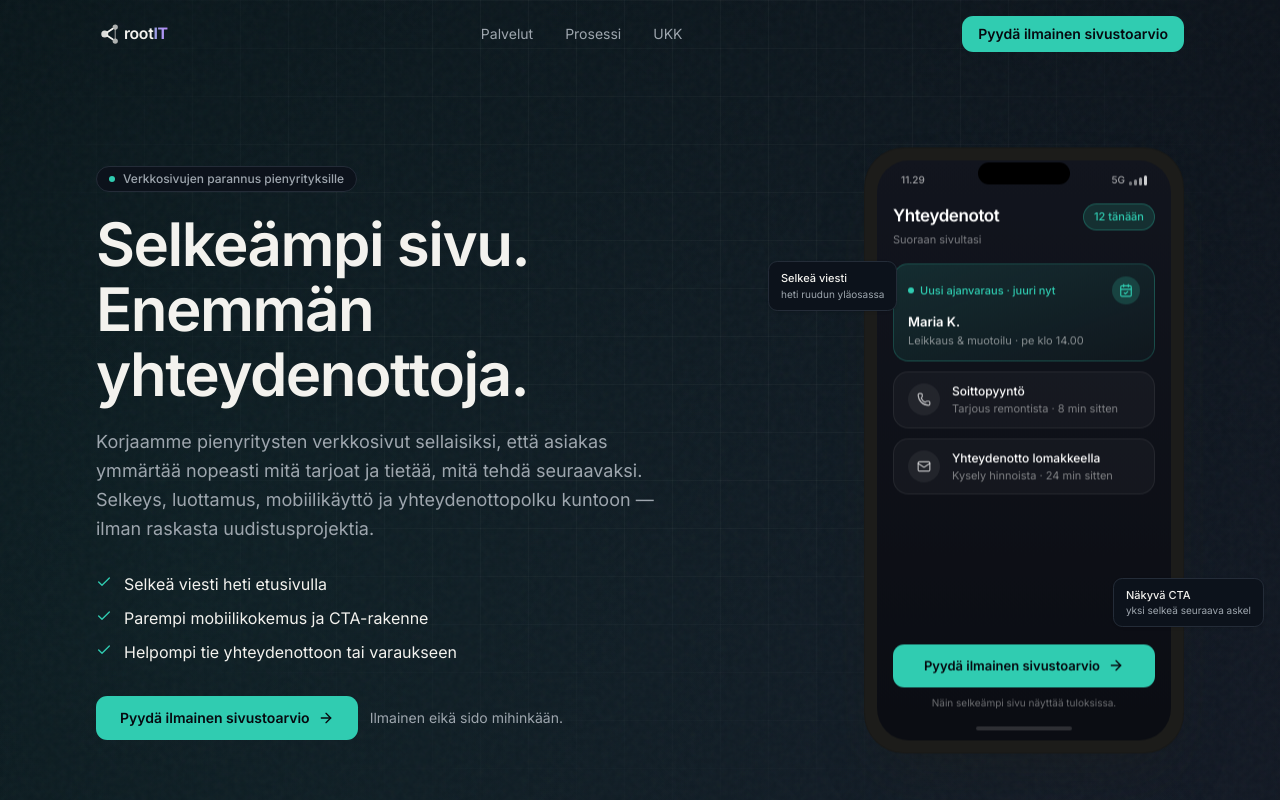
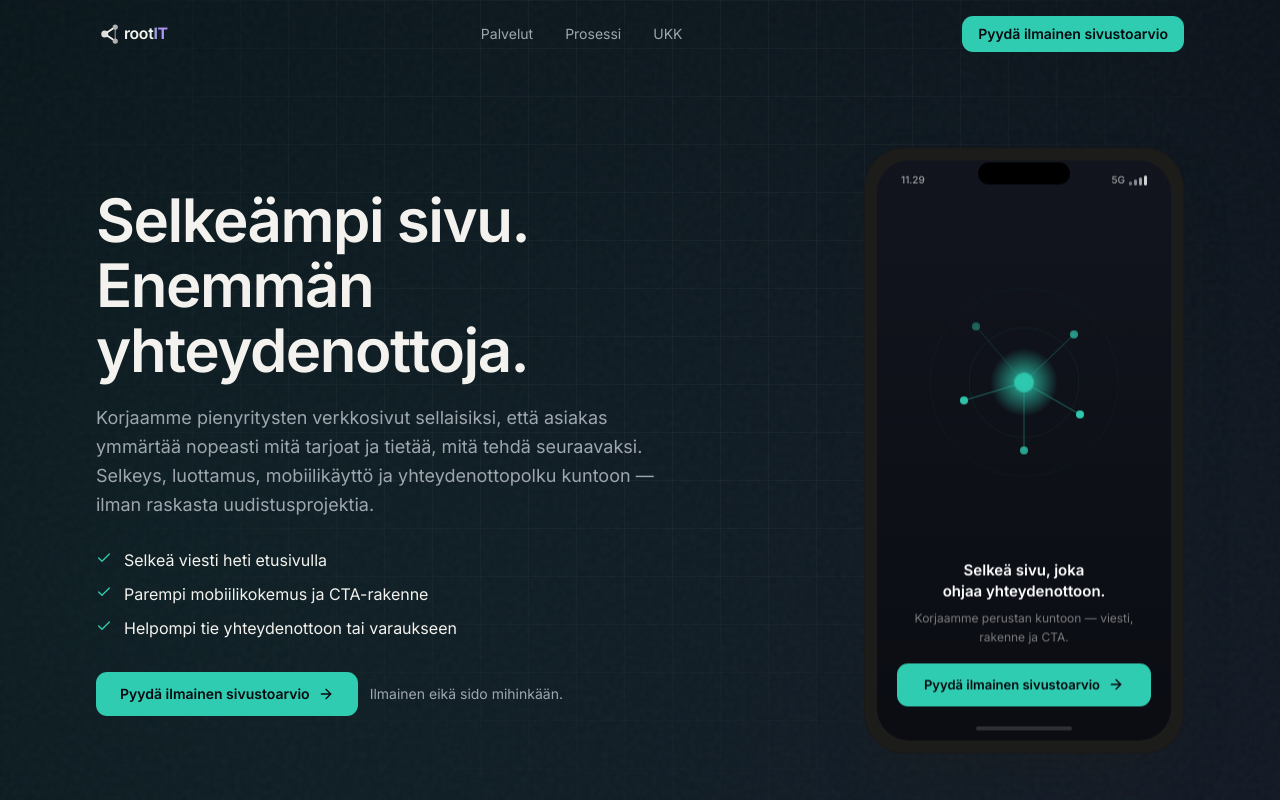
Before and after one commit to joonaskoskinen/rootit, a Next.js app: page / in a window 1280 px wide. Shown: the top 800 px of the page. Built offline with nearby package versions, Linux system fonts and the light colour scheme.

Commit message:
feat: add new root/node motif animations and update hero component text
Co-authored-by: joonaskoskinen <149376043+joonaskoskinen@users.noreply.github.com>

```diff
--- a/app/globals.css
+++ b/app/globals.css
@@ -187,6 +187,39 @@
   animation: rootit-reveal 0.7s cubic-bezier(0.22, 1, 0.36, 1) forwards;
 }
 
+/* Phone default face — root/node motif */
+@keyframes root-ring {
+  0% { transform: scale(0.5); opacity: 0.6; }
+  100% { transform: scale(1.6); opacity: 0; }
+}
+@keyframes root-core {
+  0%, 100% { opacity: 1; transform: scale(1); transform-origin: center; }
+  50% { opacity: 0.85; transform: scale(1.15); }
+}
+@keyframes root-node {
+  0%, 100% { opacity: 0.35; }
+  50% { opacity: 1; }
+}
+@keyframes root-line {
+  0%, 100% { stroke-opacity: 0.15; }
+  50% { stroke-opacity: 0.5; }
+}
+.animate-root-ring {
+  animation: root-ring 3.9s ease-out infinite;
+  transform-box: view-box;
+}
+.animate-root-core {
+  animation: root-core 3s ease-in-out infinite;
+  transform-box: fill-box;
+  transform-origin: center;
+}
+.animate-root-node {
+  animation: root-node 2.4s ease-in-out infinite;
+}
+.animate-root-line {
+  animation: root-line 2.4s ease-in-out infinite;
+}
+
 @media (prefers-reduced-motion: reduce) {
   *, *::before, *::after {
     animation-duration: 0.01ms !important;
--- a/components/hero.tsx
+++ b/components/hero.tsx
@@ -20,13 +20,8 @@ export function Hero() {
         <div className="grid items-center gap-12 lg:grid-cols-[1fr_340px] lg:gap-16">
           {/* Copy */}
           <div className="order-2 lg:order-1">
-            <div className="reveal inline-flex items-center gap-2 rounded-full border border-border bg-card px-3 py-1 text-xs font-medium text-muted-foreground">
-              <span className="h-1.5 w-1.5 rounded-full bg-primary" />
-              Verkkosivujen parannus pienyrityksille
-            </div>
-
             <h1
-              className="reveal mt-5 text-balance text-4xl font-semibold leading-[1.08] tracking-tight text-foreground sm:text-5xl lg:text-6xl"
+              className="reveal text-balance text-4xl font-semibold leading-[1.08] tracking-tight text-foreground sm:text-5xl lg:text-6xl"
               style={{ animationDelay: "60ms" }}
             >
               Selkeämpi sivu.
--- a/components/phone-mockup.tsx
+++ b/components/phone-mockup.tsx
@@ -8,15 +8,7 @@ import {
   useImperativeHandle,
   type PointerEvent,
 } from "react"
-import {
-  ArrowLeft,
-  ArrowRight,
-  Loader2,
-  CheckCircle2,
-  CalendarCheck,
-  Phone,
-  Mail,
-} from "lucide-react"
+import { ArrowLeft, ArrowRight, Loader2, CheckCircle2 } from "lucide-react"
 import { cn } from "@/lib/utils"
 
 export interface PhoneMockupRef {
@@ -116,16 +108,6 @@ export const PhoneMockup = forwardRef<PhoneMockupRef>(function PhoneMockup(_, re
 
   return (
     <div className="relative w-full max-w-[280px] [perspective:1400px] sm:max-w-[320px]">
-      {/* Floating annotation chips — framing signals, kept clear of screen content */}
-      <div className="pointer-events-none absolute -left-24 top-28 z-20 hidden rounded-md border border-border bg-card px-3 py-2 shadow-sm xl:block">
-        <p className="text-[11px] font-medium text-foreground">Selkeä viesti</p>
-        <p className="text-[10px] text-muted-foreground">heti ruudun yläosassa</p>
-      </div>
-      <div className="pointer-events-none absolute -right-20 bottom-32 z-20 hidden rounded-md border border-border bg-card px-3 py-2 shadow-sm xl:block">
-        <p className="text-[11px] font-medium text-foreground">Näkyvä CTA</p>
-        <p className="text-[10px] text-muted-foreground">yksi selkeä seuraava askel</p>
-      </div>
-
       <div
         ref={tiltRef}
         onPointerMove={handlePointerMove}
@@ -163,78 +145,108 @@ export const PhoneMockup = forwardRef<PhoneMockupRef>(function PhoneMockup(_, re
 
               {/* Sliding container */}
               <div className="relative flex flex-1 overflow-hidden">
-                {/* Inbound feed (default face) — the result of a clearer site */}
+                {/* Default face — an on-brand animation (root/node motif) + the one CTA */}
                 <div
                   className={cn(
-                    "flex w-full flex-col px-4 pt-4 transition-all duration-500 ease-out sm:px-4",
+                    "flex w-full flex-col px-5 pt-4 transition-all duration-500 ease-out",
                     showForm ? "-translate-x-full opacity-0" : "translate-x-0 opacity-100",
                   )}
                 >
-                  {/* Header */}
-                  <div className="phone-card-enter mb-4 flex items-start justify-between" style={{ animationDelay: "60ms" }}>
-                    <div>
-                      <h4 className="text-[17px] font-semibold tracking-tight text-white">Yhteydenotot</h4>
-                      <p className="mt-0.5 text-[11px] text-white/45">Suoraan sivultasi</p>
+                  {/* Animation stage */}
+                  <div className="relative flex flex-1 items-center justify-center">
+                    {/* Expanding rings */}
+                    <div className="pointer-events-none absolute inset-0 flex items-center justify-center">
+                      {[0, 1, 2].map((i) => (
+                        <span
+                          key={i}
+                          className="absolute rounded-full border border-primary/25 animate-root-ring"
+                          style={{
+                            width: "160px",
+                            height: "160px",
+                            animationDelay: `${i * 1.3}s`,
+                          }}
+                        />
+                      ))}
                     </div>
-                    <span className="rounded-full border border-primary/30 bg-primary/15 px-2.5 py-1 text-[11px] font-medium text-primary">
-                      12 tänään
-                    </span>
+
+                    {/* Node graph */}
+                    <svg
+                      viewBox="0 0 200 200"
+                      className="relative h-[200px] w-[200px]"
+                      aria-hidden="true"
+                    >
+                      <defs>
+                        <radialGradient id="coreGlow" cx="50%" cy="50%" r="50%">
+                          <stop offset="0%" stopColor="oklch(0.76 0.13 178)" stopOpacity="0.9" />
+                          <stop offset="100%" stopColor="oklch(0.76 0.13 178)" stopOpacity="0" />
+                        </radialGradient>
+                      </defs>
+
+                      {/* connecting lines */}
+                      {[
+                        [100, 100, 52, 44],
+                        [100, 100, 150, 52],
+                        [100, 100, 40, 118],
+                        [100, 100, 156, 132],
+                        [100, 100, 100, 168],
+                      ].map(([x1, y1, x2, y2], i) => (
+                        <line
+                          key={i}
+                          x1={x1}
+                          y1={y1}
+                          x2={x2}
+                          y2={y2}
+                          stroke="oklch(0.76 0.13 178)"
+                          strokeWidth="1"
+                          strokeOpacity="0.35"
+                          className="animate-root-line"
+                          style={{ animationDelay: `${i * 0.35}s` }}
+                        />
+                      ))}
+
+                      {/* satellite nodes */}
+                      {[
+                        [52, 44],
+                        [150, 52],
+                        [40, 118],
+                        [156, 132],
+                        [100, 168],
+                      ].map(([cx, cy], i) => (
+                        <circle
+                          key={i}
+                          cx={cx}
+                          cy={cy}
+                          r="4"
+                          fill="oklch(0.76 0.13 178)"
+                          className="animate-root-node"
+                          style={{ animationDelay: `${i * 0.35}s` }}
+                        />
+                      ))}
+
+                      {/* core */}
+                      <circle cx="100" cy="100" r="34" fill="url(#coreGlow)" />
+                      <circle
+                        cx="100"
+                        cy="100"
+                        r="9"
+                        fill="oklch(0.76 0.13 178)"
+                        className="animate-root-core"
+                      />
+                    </svg>
                   </div>
 
-                  {/* Highlighted new booking — live */}
-                  <div
-                    className="phone-card-enter rounded-xl border border-primary/25 bg-gradient-to-br from-primary/[0.14] to-primary/[0.03] px-3.5 py-3"
-                    style={{ animationDelay: "170ms" }}
-                  >
-                    <div className="flex items-center justify-between">
-                      <div className="flex items-center gap-1.5">
-                        <span className="relative flex h-1.5 w-1.5">
-                          <span className="absolute inline-flex h-full w-full animate-ping rounded-full bg-primary opacity-60" />
-                          <span className="relative inline-flex h-1.5 w-1.5 rounded-full bg-primary" />
-                        </span>
-                        <span className="text-[11px] font-medium text-primary">Uusi ajanvaraus · juuri nyt</span>
-                      </div>
-                      <div className="flex h-7 w-7 items-center justify-center rounded-full bg-primary/20">
-                        <CalendarCheck className="h-3.5 w-3.5 text-primary" />
-                      </div>
-                    </div>
-                    <p className="mt-2 text-[13px] font-semibold text-white">Maria K.</p>
-                    <p className="text-[11px] text-white/50">Leikkaus &amp; muotoilu · pe klo 14.00</p>
+                  {/* Caption */}
+                  <div className="phone-card-enter px-1 text-center" style={{ animationDelay: "120ms" }}>
+                    <p className="text-[15px] font-semibold leading-snug text-white text-balance">
+                      Selkeä sivu, joka ohjaa yhteydenottoon.
+                    </p>
+                    <p className="mt-1.5 text-[12px] leading-relaxed text-white/45">
+                      Korjaamme perustan kuntoon — viesti, rakenne ja CTA.
+                    </p>
                   </div>
 
-                  {/* Secondary inbound items */}
-                  <div className="mt-2.5 space-y-2.5">
-                    <div
-                      className="phone-card-enter flex items-center gap-3 rounded-xl border border-white/[0.07] bg-white/[0.03] px-3.5 py-2.5"
-                      style={{ animationDelay: "260ms" }}
-                    >
-                      <div className="flex h-8 w-8 shrink-0 items-center justify-center rounded-full bg-white/[0.06]">
-                        <Phone className="h-3.5 w-3.5 text-white/70" />
-                      </div>
-                      <div className="min-w-0 flex-1">
-                        <p className="text-[12px] font-medium text-white">Soittopyyntö</p>
-                        <p className="truncate text-[11px] text-white/45">Tarjous remontista · 8 min sitten</p>
-                      </div>
-                    </div>
-
-                    <div
-                      className="phone-card-enter flex items-center gap-3 rounded-xl border border-white/[0.07] bg-white/[0.03] px-3.5 py-2.5"
-                      style={{ animationDelay: "350ms" }}
-                    >
-                      <div className="flex h-8 w-8 shrink-0 items-center justify-center rounded-full bg-white/[0.06]">
-                        <Mail className="h-3.5 w-3.5 text-white/70" />
-                      </div>
-                      <div className="min-w-0 flex-1">
-                        <p className="text-[12px] font-medium text-white">Yhteydenotto lomakkeella</p>
-                        <p className="truncate text-[11px] text-white/45">Kysely hinnoista · 24 min sitten</p>
-                      </div>
-                    </div>
-                  </div>
-
-                  <div className="flex-1" />
-
-                  {/* Bottom CTA into the review form */}
-                  <div className="phone-card-enter py-3" style={{ animationDelay: "440ms" }}>
+                  {/* CTA */}
+                  <div className="phone-card-enter py-4" style={{ animationDelay: "220ms" }}>
                     <button
                       onClick={() => setShowForm(true)}
                       className="flex w-full items-center justify-center gap-2 rounded-lg bg-primary py-3 text-[13px] font-semibold text-primary-foreground transition-transform active:scale-[0.98]"
@@ -242,9 +254,6 @@ export const PhoneMockup = forwardRef<PhoneMockupRef>(function PhoneMockup(_, re
                       Pyydä ilmainen sivustoarvio
                       <ArrowRight className="h-4 w-4" />
                     </button>
-                    <p className="mt-2 text-center text-[10px] text-white/40">
-                      Näin selkeämpi sivu näyttää tuloksissa.
-                    </p>
                   </div>
                 </div>
 
```
